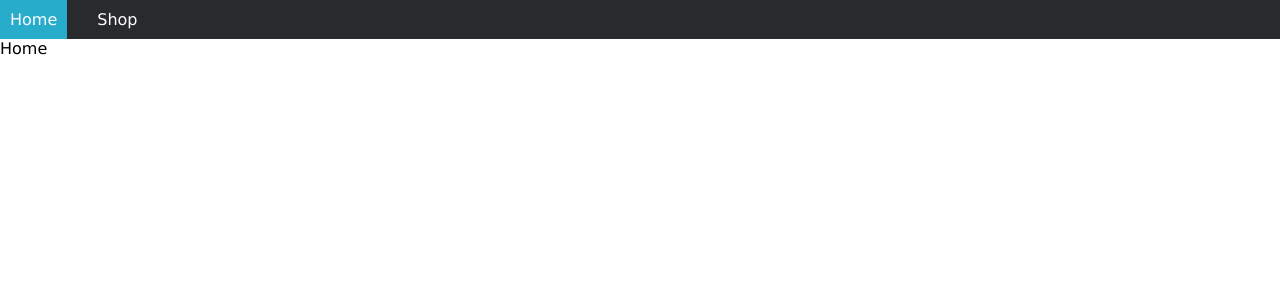
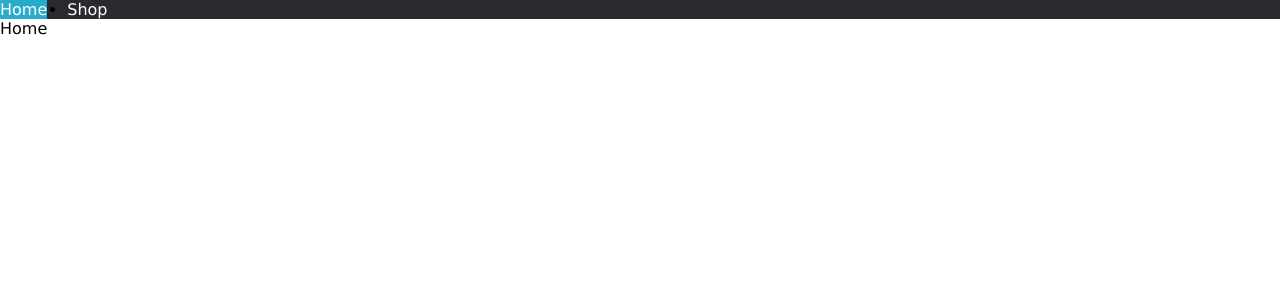
Before and after one commit to stevenwalker91/shopping-basket, a React (Create React App) app: page / in a window 1280 px wide. Shown: the top 300 px of the page. Built offline with nearby package versions, Linux system fonts and the light colour scheme.

Commit message:
fixed navs so thw anchors are within the list items

```diff
--- a/src/components/Nav.js
+++ b/src/components/Nav.js
@@ -5,8 +5,8 @@ const Nav = () => {
   return (
     <nav>
       <ul className="nav-list">
-        <NavLink to="/"><li>Home</li></NavLink>
-        <NavLink to="/shop"><li>Shop</li></NavLink>
+        <li><NavLink to="/">Home</NavLink></li>
+        <li><NavLink to="/shop">Shop</NavLink></li>
       </ul>
     </nav>
   )
--- a/src/components/Sidebar.js
+++ b/src/components/Sidebar.js
@@ -26,17 +26,24 @@ const Sidebar = () => {
       { !isLoading ?
         categories.sort().map((item) => {
           return (
-          <NavLink
-            to={`/shop/${item}`}
-            state={{category: `${item}`}}
-            key={uuidv4()}>
-              <li className="category-list-name">{item.replace('-', ' ')}</li>
-          </NavLink>
+
+            <li
+              className="category-list-name"
+              key={uuidv4()}
+            >
+              <NavLink
+              to={`/shop/${item}`}
+              state={{category: `${item}`}}
+              >
+              {item.replace('-', ' ')}
+              </NavLink>
+            </li>
           )
         })
         : <Loader />
       }
       </ul>
+
     </nav>
   )
 }
```
